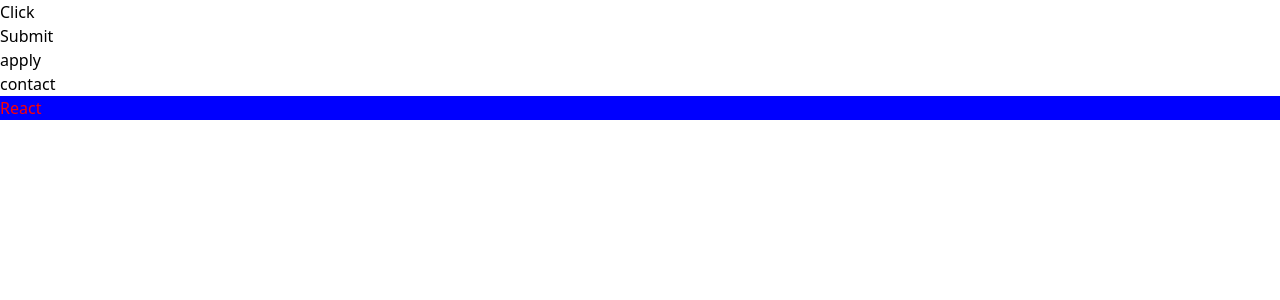
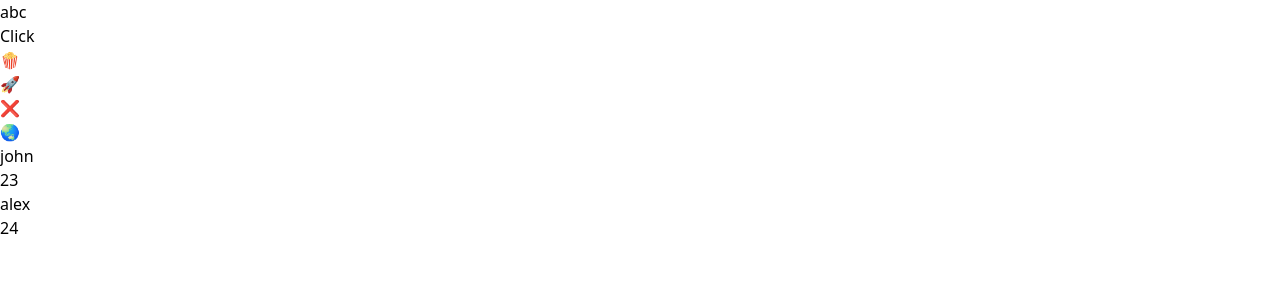
Before and after one commit to riteshpatidar08/react-techno-batch-2, a React (Vite) app: page / in a window 1280 px wide. Shown: the top 300 px of the page. Built offline with nearby package versions, Linux system fonts and the light colour scheme.

Commit message:
updated till list rendering

```diff
--- a/src/App.jsx
+++ b/src/App.jsx
@@ -1,20 +1,27 @@
 import Button from './Button';
+import { useState } from 'react';
+import List from './components/List'
+function App() {
 
-function App() {
-  const firstName = 'abc';
+  const [firstName,setFirstName] = useState('abc')
 
-  const styles = { color: 'red', backgroundColor: 'blue' };
+  const handleClick = () => {
+  setFirstName('xyz')
+   console.log(firstName)
 
+  }
   return (
     <div>
-      <Button text="Click" />
-      <Button text="Submit" />
-      <Button text="apply" />
-      <Button text="contact" />
-      <h1 style={styles}>React</h1>
-      <input maxLength={5} />
+      <p>{firstName}</p>
+     <button onClick={handleClick} className='bg-blue-500 py-2 px-6 rounded-md m-2 text-white'>Click</button>
+     <List/>
     </div>
   );
 }
 
 export default App;
+
+
+//NOTE useState is used when you want to change or update data on the screen
+//NOTE useState is a function which you have to call.
+//NOTE State = data which changes over time
--- /dev/null
+++ b/src/components/List.jsx
@@ -0,0 +1,31 @@
+import React from 'react';
+
+function List() {
+  const userData = [
+    { id: 1, name: 'john', age: 23 },
+    { id: 2, name: 'alex', age: 24 },
+  ];
+  const arr = ['🍿', '🚀', '❌', '🌏'];
+  return (
+    <div>
+      <ul>
+        {arr.map((el) => (
+          <li key={el}>{el}</li>
+        ))}
+      </ul>
+      {
+        userData.map((el)=>(
+            <div key={el.id}>
+                <p>{el.name}</p>
+                <p>{el.age}</p>
+            </div>
+
+        ))
+      }
+    </div>
+  );
+}
+
+export default List;
+
+//Key => you have to always use key when you are rendering a list because when you use key and update and particular item in a list it is easy to react to figure out which item in the list have been updated .. rather then updating whole list react only update the tag in which we have updated the content
```
Also changed, not shown: notes/readme.md (added), src/assets/HTML5.svg (added), src/assets/JavaScript.svg (added).
